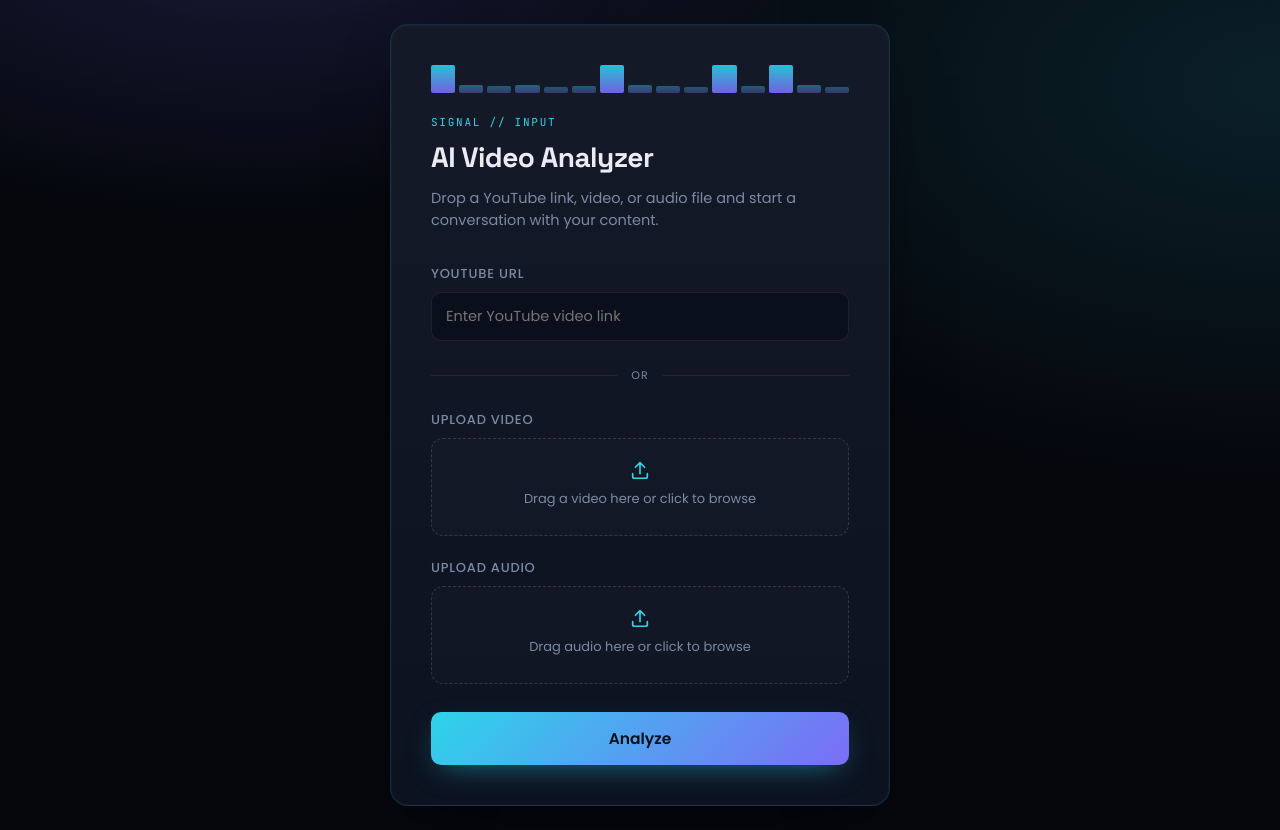
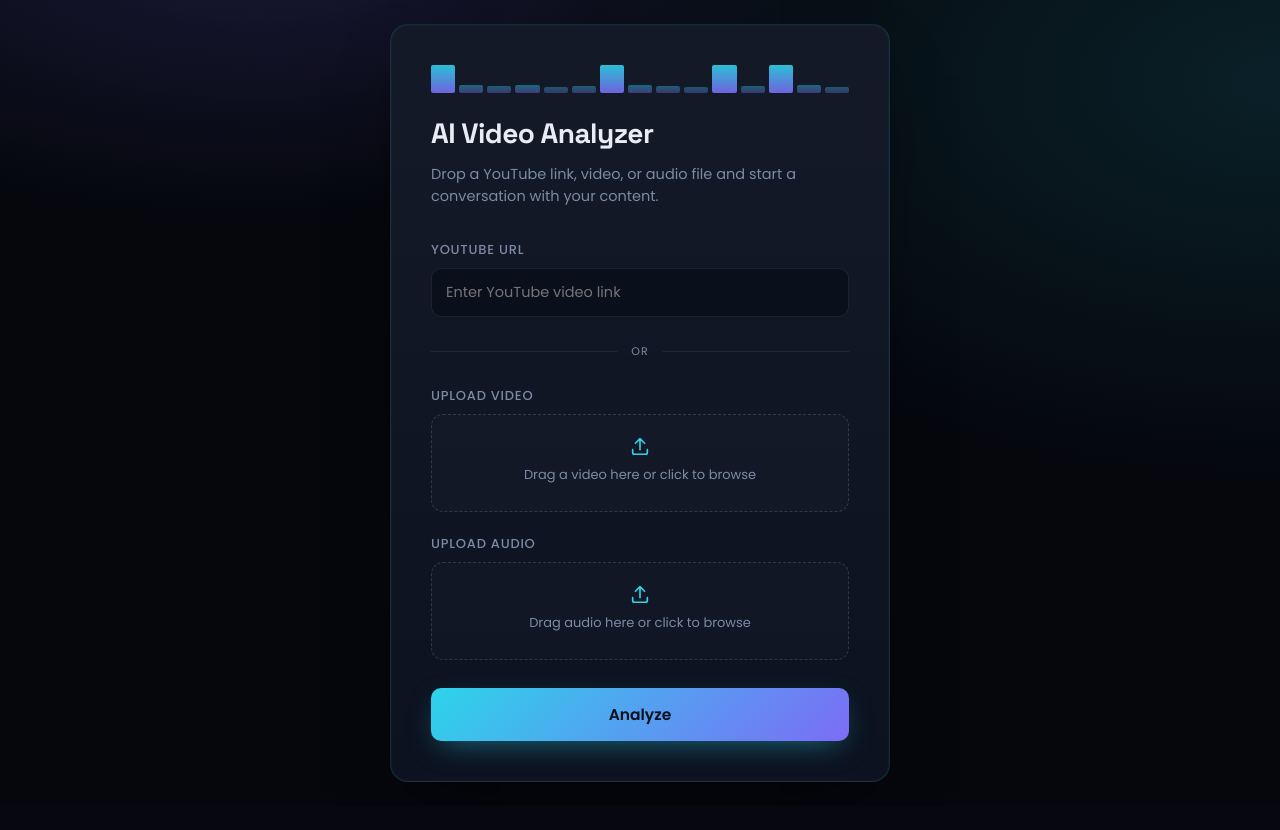
Before and after one commit to rajveer0104/AI-Video-Analyser, a Django app: page /home/ in a window 1280 px wide. After the commit the page ends 782 px from the top, so only its background shows below. Run offline with Django 5.2, Linux system fonts and the light colour scheme; the visitor is signed in with stand-in values (Sample User, id 1).

Commit message:
Errors resolved 2

```diff
--- a/aianalyzer/inp/templates/inp/home.html
+++ b/aianalyzer/inp/templates/inp/home.html
@@ -25,7 +25,7 @@
             <span></span><span></span><span></span><span></span><span></span>
         </div>
 
-        <p class="eyebrow">SIGNAL // INPUT</p>
+
         <h1>AI Video Analyzer</h1>
 
         <p class="subtitle">
```
